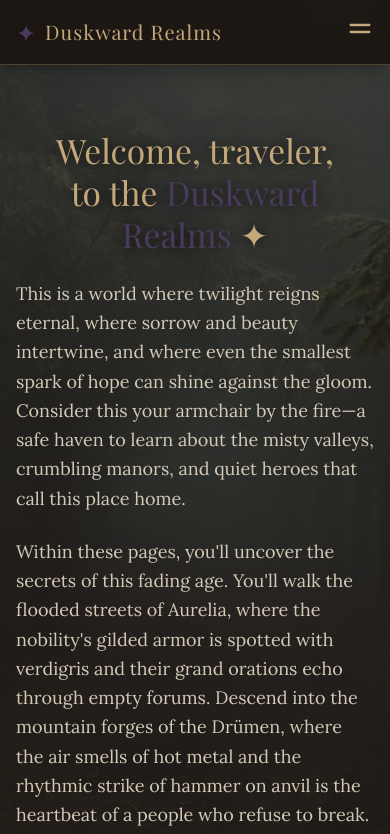
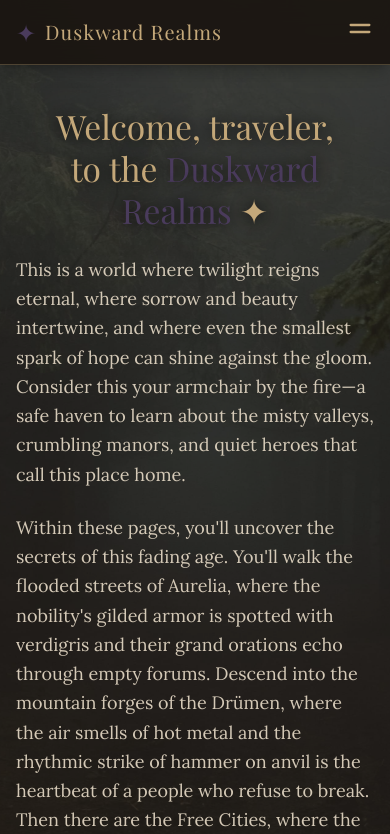
Before and after one commit to cyrkonia04/duskward-realms, a React (Vite) app: page / in a window 390 px wide. Shown: the top 834 px of the page. Built offline with nearby package versions, Linux system fonts and the light colour scheme; a web font is replaced by a local one.

Commit message:
Update padding in Layout component
Adjust padding on main component for better spacing.

```diff
--- a/src/components/Layout.jsx
+++ b/src/components/Layout.jsx
@@ -53,7 +53,7 @@ export default function Layout() {
 
       <Navbar />
 
-      <main className="relative z-10 max-w-6xl mx-auto px-4 sm:px-6 lg:px-8 py-12 min-h-[85vh]">
+      <main className="relative z-10 max-w-6xl mx-auto px-4 sm:px-6 lg:px-8 pt-6 pb-12 sm:pt-12 min-h-[85vh]">
         <div className="relative z-10">
           <Outlet />
         </div>
```
